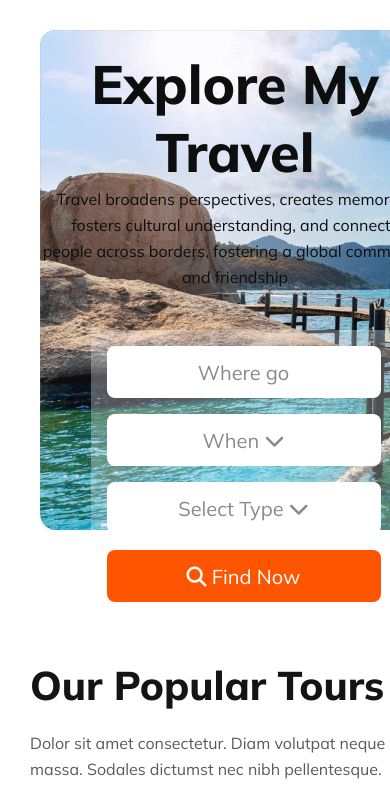
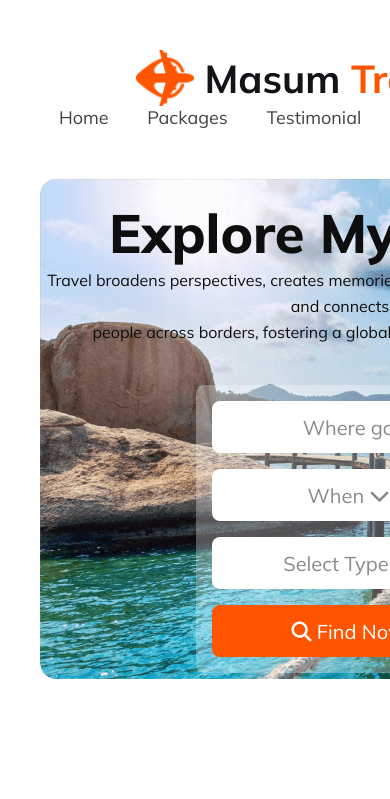
Before and after one commit to MASUMHD/Assignment_02, a plain HTML site: page index.html in a window 390 px wide. Shown: the top 799 px of the page. Drawn offline with Linux system fonts and the light colour scheme.

Commit message:
all code push

```diff
--- a/index.html
+++ b/index.html
@@ -15,11 +15,11 @@
     <script src="https://kit.fontawesome.com/a076d05399.js" crossorigin="anonymous"></script>
 </head>
 <body>
-    <!-- <header>
+    <header>
        <nav>
-            <input type="checkbox" id="check">
+            <!-- <input type="checkbox" id="check">
             <label for="check" class="checkbtn">
-                <i class="fas fa-bars"></i>
+                <i class="fas fa-bars"></i> -->
             </label>
             <div class="nav-title">
                 <img src="./Images/Group 40071 (2).png" alt="">
@@ -37,7 +37,7 @@
                 </ul>
             </div>
        </nav>
-    </header> -->
+    </header>
     <main>
                      <!-- section== 01 -->
 
--- a/responsive.css
+++ b/responsive.css
@@ -1,24 +1,23 @@
 @media screen and (max-width:600px) {
+
+          /* header */
+
+    nav{
+        flex-direction: column;
+        width: 600px;
+    }
+
     .Travel{
-        border-radius: 10px;
-        width: 100%;
-        height: 500px;
-        margin: 30px auto;
+        width: 600px;
         margin-left: 40px;
-        text-align: center;
     }
     .Travel-A h1{
         color: #0e0e0e;
         font-size: 54px;
-        font-weight: 800;
         padding: 20px 0px 0px 0px;
     }
     .Travel-A p{
         color: #0e0e0e;
-        font-size: 16px;
-        font-weight: 400;
-        line-height: 26px;
-        padding-bottom: 40px;
     }
     .Travel-B{
         margin-left: 30px;
--- a/style.css
+++ b/style.css
@@ -6,7 +6,7 @@
 
                 /* header */
 
-/* nav{
+nav{
     display: flex;
     justify-content: space-between;
     margin: 50px auto;
@@ -47,7 +47,7 @@
     text-decoration: none;
     color: #424247;
 }
-.checkbtn{
+/* .checkbtn{
     font-size: 30px;
     color: #424247;
     float: right;
```
